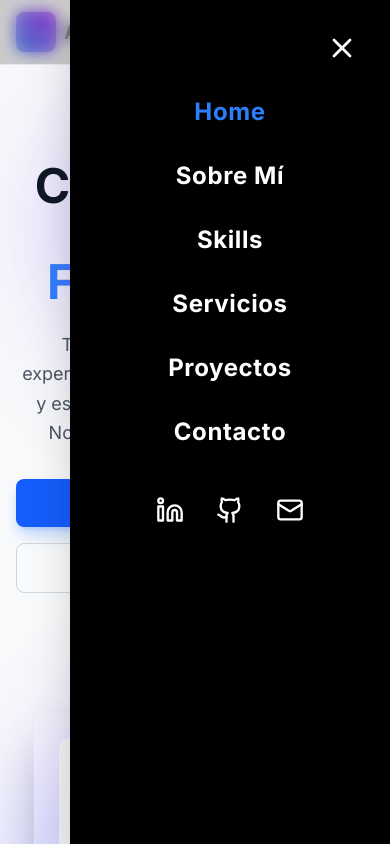
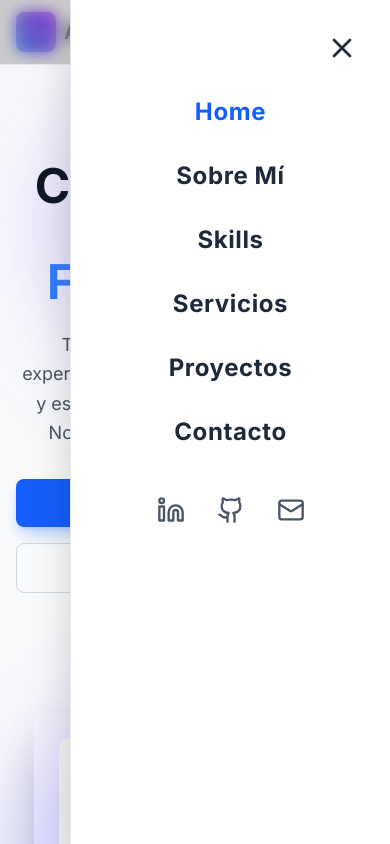
Before and after one commit to AndresRA13/Portafolio-AR, a React (Vite) app: page / in a window 390 px wide. Both pictures are taken after a click on the button 354 px from the left and 32 px from the top of the page. Shown: the top 844 px of the page. Built offline with nearby package versions, Linux system fonts and the light colour scheme.

Commit message:
Adapt mobile menu for dark and light modes

```diff
--- a/src/components/navbar.jsx
+++ b/src/components/navbar.jsx
@@ -104,13 +104,13 @@ const Navbar = () => {
               animate={{ x: 0 }}
               exit={{ x: '100%' }}
               transition={{ type: "spring", damping: 25, stiffness: 200 }}
-              className="fixed top-0 right-0 h-screen w-full max-w-xs bg-black z-50 shadow-2xl md:hidden flex flex-col"
-              style={{ backgroundColor: '#000000', height: '100vh' }}
+              className="fixed top-0 right-0 h-screen w-full max-w-xs bg-white dark:bg-gray-950 z-50 shadow-2xl md:hidden flex flex-col border-l border-gray-200 dark:border-gray-800"
+              style={{ height: '100vh' }}
             >
               <div className="absolute top-6 right-6 z-10">
                 <button
                   onClick={() => setIsOpen(false)}
-                  className="p-2 text-white hover:text-gray-300 transition-colors"
+                  className="p-2 text-gray-800 dark:text-white hover:text-blue-500 dark:hover:text-gray-300 transition-colors"
                 >
                   <X size={32} />
                 </button>
@@ -125,8 +125,8 @@ const Navbar = () => {
                       onClick={() => setIsOpen(false)}
                       className={`text-2xl font-bold tracking-wide transition-colors ${
                         isActive(link.path)
-                          ? 'text-blue-500'
-                          : 'text-white hover:text-gray-300'
+                          ? 'text-blue-600 dark:text-blue-500'
+                          : 'text-gray-800 dark:text-gray-100 hover:text-blue-500 dark:hover:text-gray-300'
                       }`}
                     >
                       {link.name}
@@ -135,13 +135,13 @@ const Navbar = () => {
                 </div>
 
                 <div className="flex justify-center gap-8">
-                  <a href="#" className="text-white hover:text-blue-500 transition-colors">
+                  <a href="#" className="text-gray-600 dark:text-gray-300 hover:text-blue-600 dark:hover:text-blue-400 transition-colors">
                     <Linkedin size={28} />
                   </a>
-                  <a href="#" className="text-white hover:text-gray-300 transition-colors">
+                  <a href="#" className="text-gray-600 dark:text-gray-300 hover:text-gray-900 dark:hover:text-white transition-colors">
                     <Github size={28} />
                   </a>
-                  <a href="#" className="text-white hover:text-blue-400 transition-colors">
+                  <a href="#" className="text-gray-600 dark:text-gray-300 hover:text-blue-500 dark:hover:text-blue-400 transition-colors">
                     <Mail size={28} />
                   </a>
                 </div>
```
